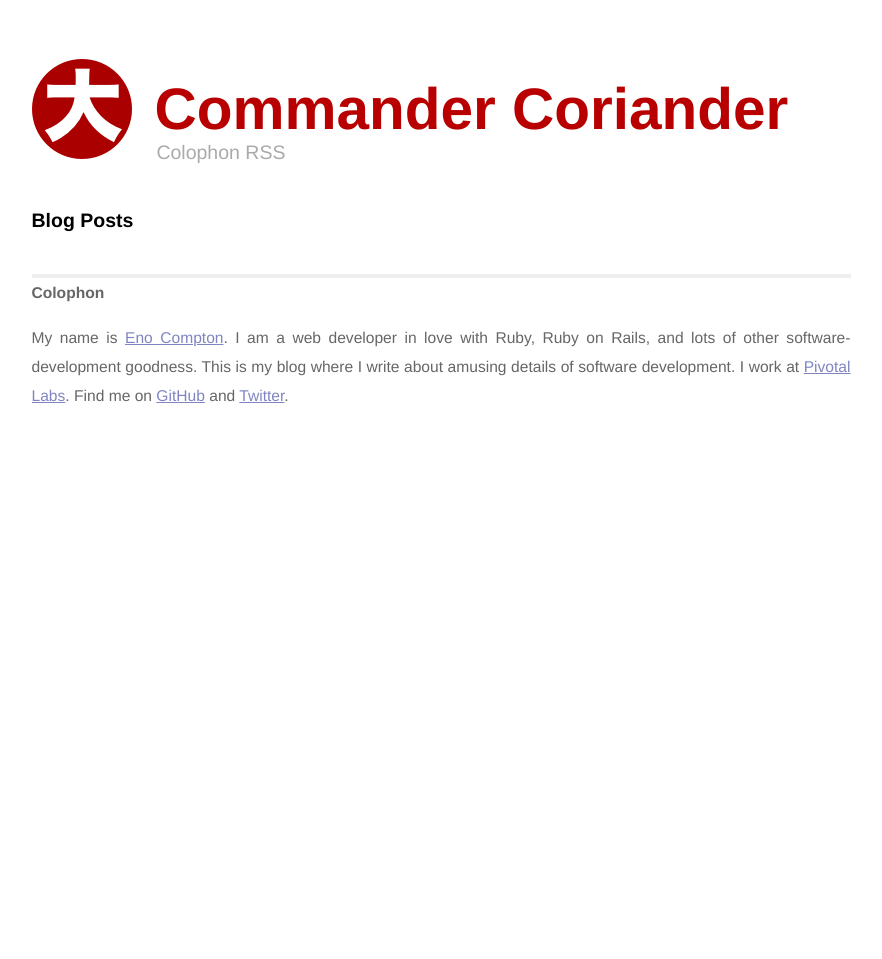
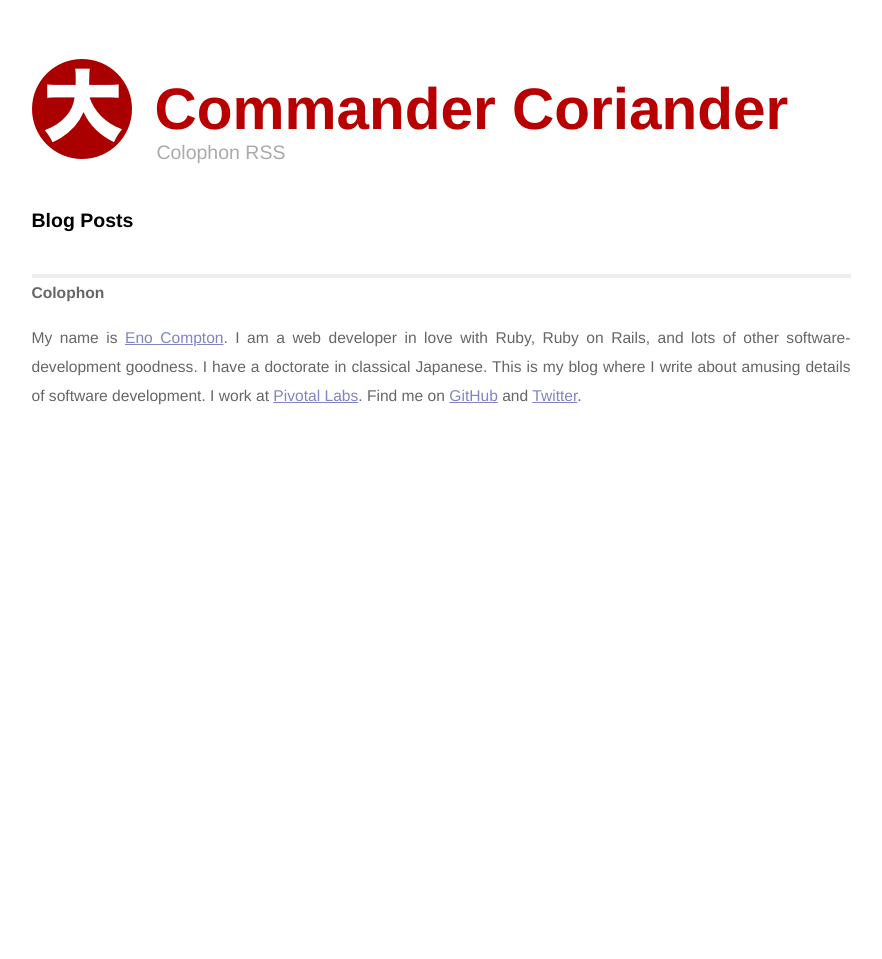
Before and after one commit to fcgvisa/enocom.github.io, a Jekyll site: the page built from index.html, in a window 1280 px wide. Shown: the whole page, without its empty margins (199-1081 px from the left). Built offline with Jekyll 4.4.1, drawn with Linux system fonts in a browser that asks for light colours; Markdown is read by kramdown in place of the engine named in the settings.

Commit message:
Add a feather in my cap

```diff
--- a/_layouts/default.html
+++ b/_layouts/default.html
@@ -33,7 +33,7 @@
             <div class="contact" id="colophon">
               <h1>Colophon</h1>
               <p>
-              My name is <a href="http://enocompton.net">{{ site.author }}</a>. I am a web developer in love with Ruby, Ruby on Rails, and lots of other software-development goodness. This is my blog where I write about amusing details of software development. I work at <a href="http://www.pivotallabs.com">Pivotal Labs</a>. Find me on <a href="{{ site.github_url }}">GitHub</a> and <a href="{{ site.twitter_url }}">Twitter</a>.
+              My name is <a href="http://enocompton.net">{{ site.author }}</a>. I am a web developer in love with Ruby, Ruby on Rails, and lots of other software-development goodness.  I have a doctorate in classical Japanese. This is my blog where I write about amusing details of software development. I work at <a href="http://www.pivotallabs.com">Pivotal Labs</a>. Find me on <a href="{{ site.github_url }}">GitHub</a> and <a href="{{ site.twitter_url }}">Twitter</a>.
               </p>
             </div>
           </div>
```
